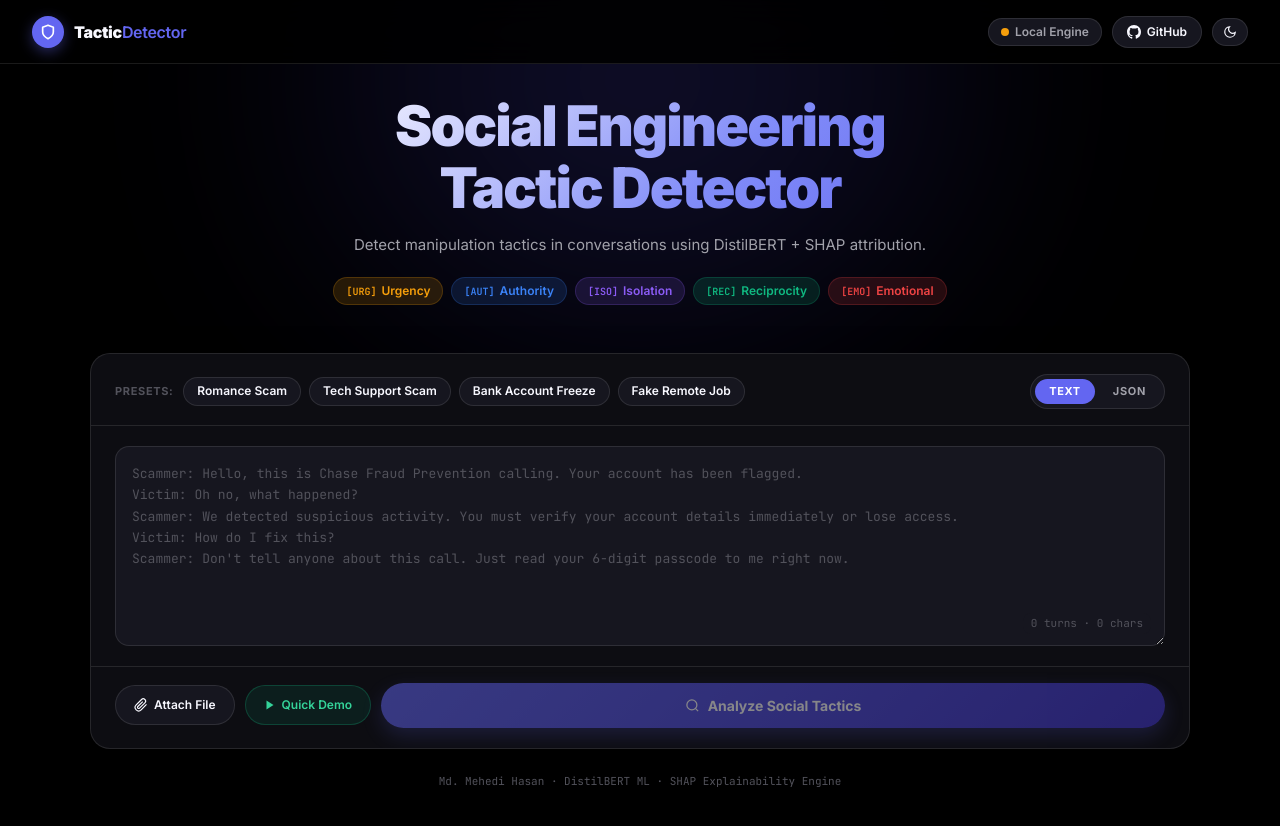
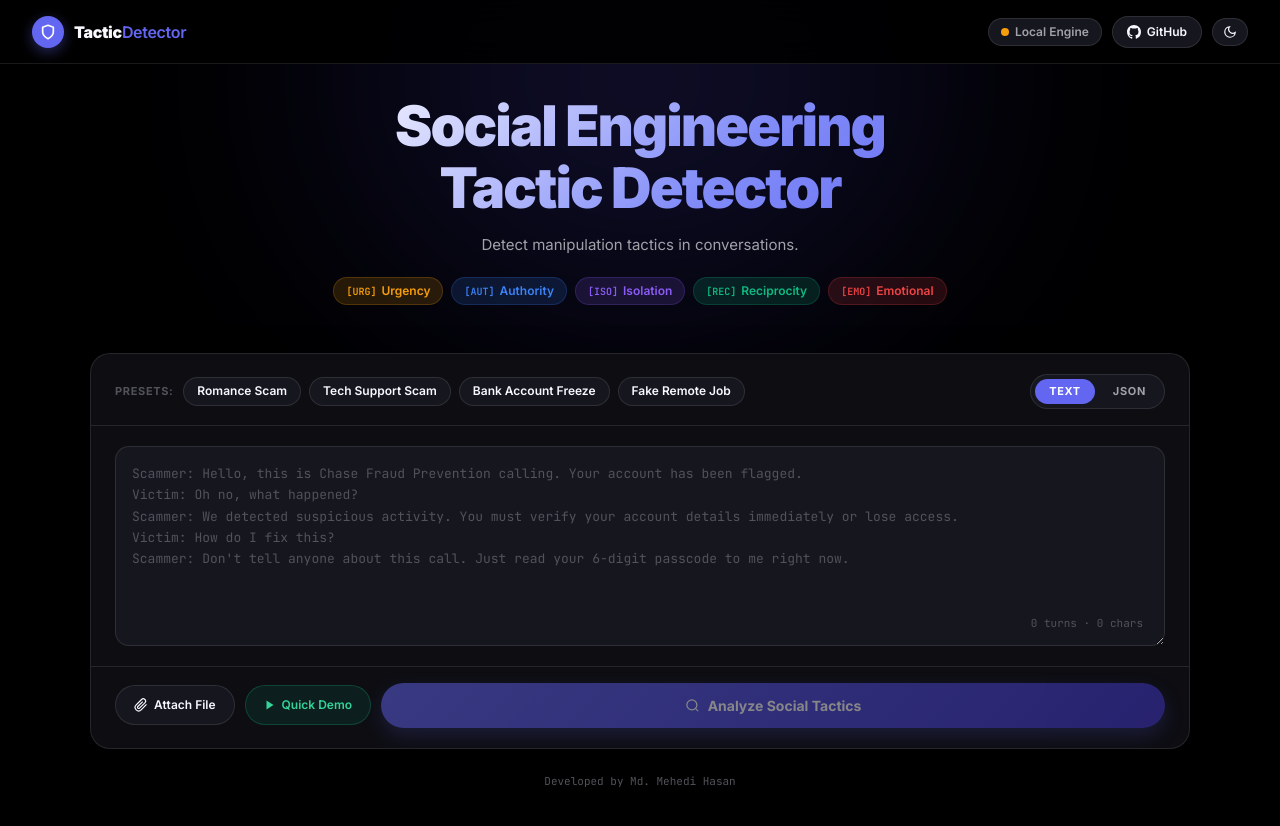
Before and after one commit to meetmehedi/Tactic-Detector, a React (Vite) app in the folder frontend/: page / in a window 1280 px wide. Shown: the top 826 px of the page. Built offline with nearby package versions, Linux system fonts and the light colour scheme; no server answers.

Commit message:
style: format SVG path elements and simplify app description text

```diff
--- a/frontend/src/App.jsx
+++ b/frontend/src/App.jsx
@@ -106,7 +106,7 @@ export default function App() {
               boxShadow: '0 4px 14px rgba(99,102,241,0.4)',
             }}>
               <svg style={{ width: 16, height: 16, stroke: '#fff' }} viewBox="0 0 24 24" fill="none" strokeWidth="2.5" strokeLinecap="round" strokeLinejoin="round">
-                <path d="M12 22s8-4 8-10V5l-8-3-8 3v7c0 6 8 10 8 10z"/>
+                <path d="M12 22s8-4 8-10V5l-8-3-8 3v7c0 6 8 10 8 10z" />
               </svg>
             </div>
             <span style={{ fontWeight: 900, fontSize: 16, letterSpacing: '-0.02em', color: 'var(--text-1)' }}>
@@ -178,9 +178,9 @@ export default function App() {
               }}
             >
               {theme === 'dark' ? (
-                <svg style={{ width: 14, height: 14, fill: 'none', stroke: 'currentColor' }} viewBox="0 0 24 24" strokeWidth="2"><path d="M21 12.79A9 9 0 1111.21 3 7 7 0 0021 12.79z"/></svg>
+                <svg style={{ width: 14, height: 14, fill: 'none', stroke: 'currentColor' }} viewBox="0 0 24 24" strokeWidth="2"><path d="M21 12.79A9 9 0 1111.21 3 7 7 0 0021 12.79z" /></svg>
               ) : (
-                <svg style={{ width: 14, height: 14, fill: 'none', stroke: 'currentColor' }} viewBox="0 0 24 24" strokeWidth="2"><circle cx="12" cy="12" r="5"/><line x1="12" y1="1" x2="12" y2="3"/><line x1="12" y1="21" x2="12" y2="23"/><line x1="4.22" y1="4.22" x2="5.64" y2="5.64"/><line x1="18.36" y1="18.36" x2="19.78" y2="19.78"/><line x1="1" y1="12" x2="3" y2="12"/><line x1="21" y1="12" x2="23" y2="12"/><line x1="4.22" y1="19.78" x2="5.64" y2="18.36"/><line x1="18.36" y1="5.64" x2="19.78" y2="4.22"/></svg>
+                <svg style={{ width: 14, height: 14, fill: 'none', stroke: 'currentColor' }} viewBox="0 0 24 24" strokeWidth="2"><circle cx="12" cy="12" r="5" /><line x1="12" y1="1" x2="12" y2="3" /><line x1="12" y1="21" x2="12" y2="23" /><line x1="4.22" y1="4.22" x2="5.64" y2="5.64" /><line x1="18.36" y1="18.36" x2="19.78" y2="19.78" /><line x1="1" y1="12" x2="3" y2="12" /><line x1="21" y1="12" x2="23" y2="12" /><line x1="4.22" y1="19.78" x2="5.64" y2="18.36" /><line x1="18.36" y1="5.64" x2="19.78" y2="4.22" /></svg>
               )}
             </button>
           </div>
@@ -197,7 +197,7 @@ export default function App() {
             <div className="hero-box">
               <h1 className="hero-title title-gradient">Social Engineering<br />Tactic Detector</h1>
               <p style={{ fontSize: 15, color: 'var(--text-2)', lineHeight: 1.6, marginBottom: 20 }}>
-                Detect manipulation tactics in conversations using DistilBERT + SHAP attribution.
+                Detect manipulation tactics in conversations.
               </p>
               {/* Tactic pills */}
               <div style={{ display: 'flex', flexWrap: 'wrap', justifyContent: 'center', gap: 8 }}>
@@ -232,7 +232,7 @@ export default function App() {
                 fontSize: 13,
               }}>
                 <div style={{ display: 'flex', alignItems: 'center', gap: 8 }}>
-                  <svg style={{ width: 15, height: 15 }} viewBox="0 0 24 24" fill="none" stroke="currentColor" strokeWidth="2"><circle cx="12" cy="12" r="10"/><line x1="12" y1="8" x2="12" y2="12"/><line x1="12" y1="16" x2="12.01" y2="16"/></svg>
+                  <svg style={{ width: 15, height: 15 }} viewBox="0 0 24 24" fill="none" stroke="currentColor" strokeWidth="2"><circle cx="12" cy="12" r="10" /><line x1="12" y1="8" x2="12" y2="12" /><line x1="12" y1="16" x2="12.01" y2="16" /></svg>
                   <span>{error}</span>
                 </div>
                 <button onClick={() => setError('')} style={{ background: 'none', border: 'none', color: '#fca5a5', cursor: 'pointer', fontSize: 16 }}>✕</button>
@@ -243,7 +243,7 @@ export default function App() {
             <div className="input-widescreen">
               <TranscriptInput onAnalyze={handleAnalyze} onDemo={handleDemo} loading={loading} />
               <p style={{ textAlign: 'center', fontSize: 11, color: 'var(--text-3)', fontFamily: 'var(--mono)', marginTop: 24 }}>
-                Md. Mehedi Hasan · DistilBERT ML · SHAP Explainability Engine
+                Developed by Md. Mehedi Hasan
               </p>
             </div>
           </div>
```
